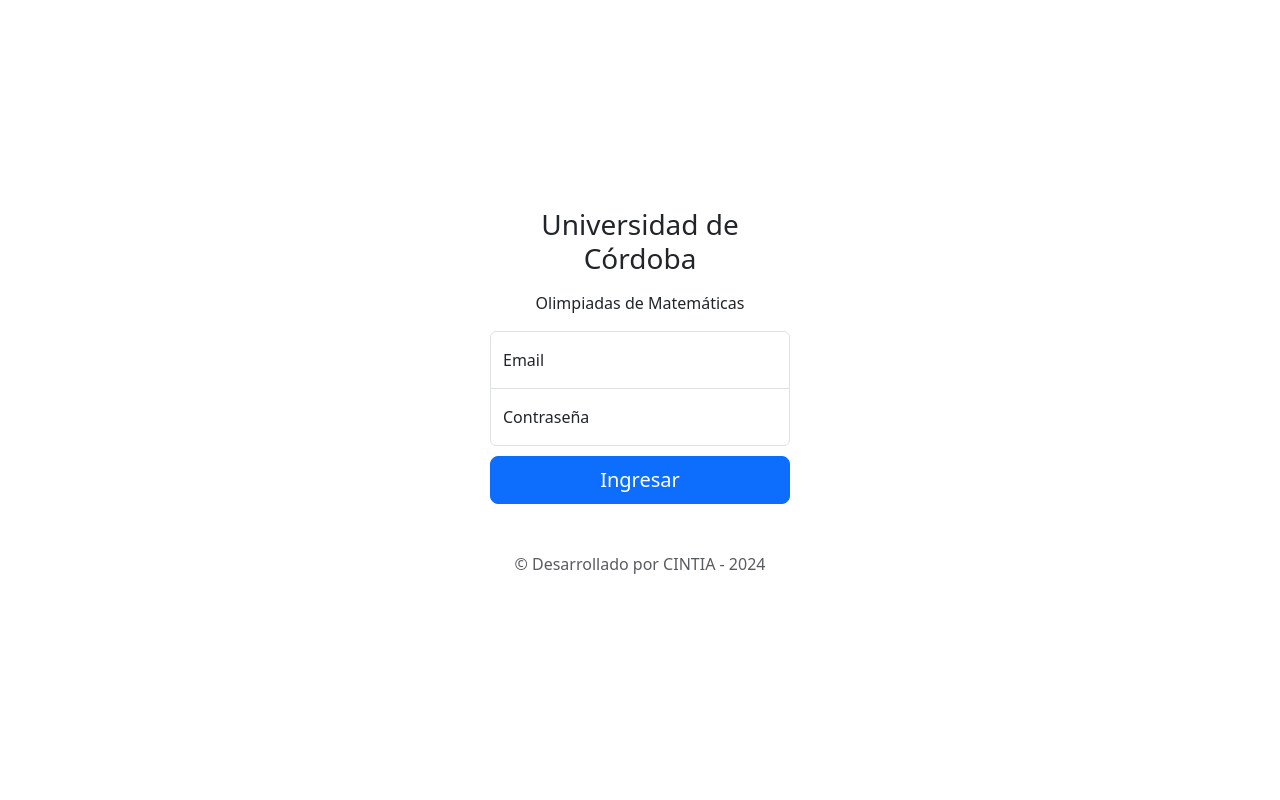
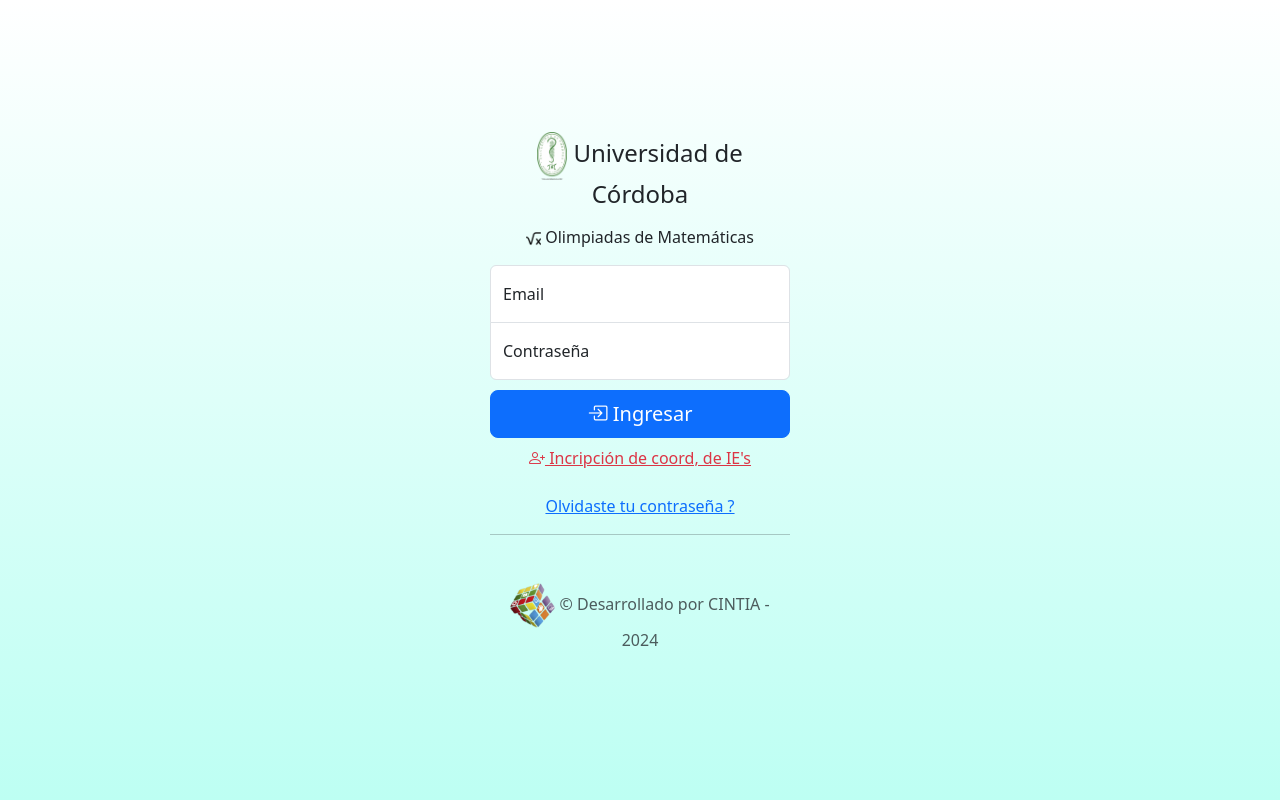
Before and after one commit to juanmuskus/olimpiadas, a PHP site: page / in a window 1280 px wide. Run offline with PHP 8.4, Linux system fonts and the light colour scheme.

Commit message:
segundo commit

```diff
--- a/css/signin.css
+++ b/css/signin.css
@@ -8,7 +8,7 @@
   align-items: center;
   padding-top: 40px;
   padding-bottom: 40px;
-  background-color: #f5f5f5;
+  background: linear-gradient(to top, #bdfff3, white);;
 }
 
 .form-signin {
--- a/index.html
+++ b/index.html
@@ -5,15 +5,14 @@
     <meta name="viewport" content="width=device-width, initial-scale=1">
     <link href="css/signin.css" rel="stylesheet">
     <link href="https://cdn.jsdelivr.net/npm/bootstrap@5.3.3/dist/css/bootstrap.min.css" rel="stylesheet" integrity="sha384-QWTKZyjpPEjISv5WaRU9OFeRpok6YctnYmDr5pNlyT2bRjXh0JMhjY6hW+ALEwIH" crossorigin="anonymous">
-    <title>Unicordoba</title>
-
-      </head>
-  <body class="text-center">
-
+    <link rel="stylesheet" href="https://cdn.jsdelivr.net/npm/bootstrap-icons@1.11.3/font/bootstrap-icons.min.css">
+    <title>Unicordoba - Olimpiadas Math</title>
+  </head>
+<body class="text-center">
 <main class="form-signin">
   <form>
-    <h1 class="h3 mb-3 fw-normal">Universidad de Córdoba</h1>
-    <p>Olimpiadas de Matemáticas</p>
+    <h1 class="h4 mb-3 fw-normal"><img src="img/unicor.png" width="10%" height="10%"> Universidad de Córdoba</h1>
+    <p class="text-center"><img src="img/math.png" width="5%" height="5%"> Olimpiadas de Matemáticas</p>
     <div class="form-floating">
       <input type="email" class="form-control" id="floatingInput" placeholder="name@example.com">
       <label for="floatingInput">Email</label>
@@ -23,12 +22,15 @@
       <label for="floatingPassword">Contraseña</label>
     </div>
 
-    <button class="w-100 btn btn-lg btn-primary" type="submit">Ingresar</button>
-    <p class="mt-5 mb-3 text-muted">&copy; Desarrollado por CINTIA - 2024</p>
+    <button class="w-100 btn btn-lg btn-primary" type="submit"><i class="bi bi-box-arrow-in-right"></i> Ingresar</button>
+    <div class="form-floating mt-2">
+    <a href="" class="text-danger"><i class="bi bi-person-plus"></i> Incripción de coord, de IE's</a>
+    </div>
+    <div class="form-floating mt-4">
+      <a href="">Olvidaste tu contraseña ?</a><hr>
+    </div>
+    <p class="mt-5 mb-3 text-muted"><img src="img/cintia.ico" width="15%" height="15%"> &copy; Desarrollado por CINTIA - 2024</p>
   </form>
 </main>
-
-
-
-  </body>
+</body>
 </html>
```
Also changed, not shown: img/cintia.ico (added), img/math.png (added), img/unicor.png (added).
